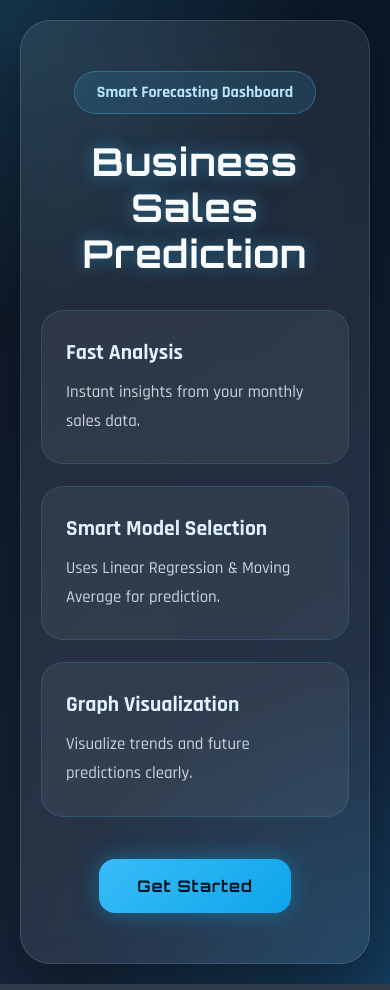
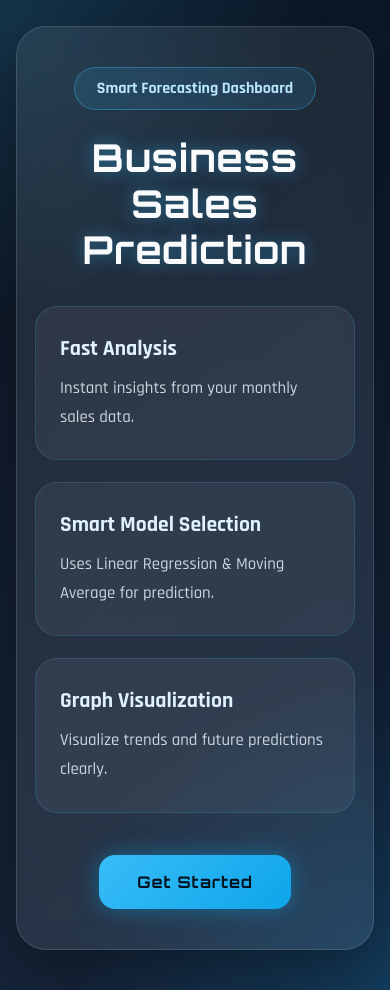
Before and after one commit to Vedika-Patil14/Business-Sales-Prediction, a Flask app: page / in a window 390 px wide. Run offline with Flask 3, Linux system fonts and the light colour scheme.

Commit message:
Fixed mobile scroll issue

```diff
--- a/static/style.css
+++ b/static/style.css
@@ -7,6 +7,15 @@
   font-family: 'Rajdhani', sans-serif;
 }
 
+/* ✅ FIXED GLOBAL SCROLL */
+html, body {
+  width: 100%;
+  min-height: 100%;
+  overflow-x: hidden;
+  overflow-y: auto;
+  -webkit-overflow-scrolling: touch;
+}
+
 body {
   min-height: 100vh;
 }
@@ -14,18 +23,18 @@ body {
 /* ---------- Landing Page ---------- */
 .landing-body {
   position: relative;
-  display: flex;
-  justify-content: center;
-  align-items: center;
   background:
     radial-gradient(circle at top left, rgba(56, 189, 248, 0.18), transparent 30%),
     radial-gradient(circle at bottom right, rgba(14, 165, 233, 0.18), transparent 30%),
     linear-gradient(135deg, #07111f, #0f1c2e, #15263f);
   color: white;
   padding: 20px;
-  overflow: hidden;
+  min-height: 100vh;
+  overflow-x: hidden;
+  overflow-y: auto;
 }
 
+/* overlay stays same */
 .landing-overlay {
   position: absolute;
   inset: 0;
@@ -33,6 +42,7 @@ body {
   pointer-events: none;
 }
 
+/* ✅ FIXED CENTER ISSUE */
 .landing-container {
   position: relative;
   z-index: 2;
@@ -40,6 +50,7 @@ body {
   max-width: 1100px;
   text-align: center;
   padding: 75px 35px;
+  margin: 20px auto;
   background: rgba(255, 255, 255, 0.08);
   border: 1px solid rgba(255, 255, 255, 0.12);
   border-radius: 30px;
@@ -132,6 +143,8 @@ body {
     linear-gradient(135deg, #111827, #182435, #1f2d43);
   color: #ffffff;
   padding: 28px;
+  overflow-x: hidden;
+  overflow-y: auto;
 }
 
 .dashboard-wrapper {
@@ -257,111 +270,32 @@ body {
   backdrop-filter: blur(10px);
 }
 
-.left-panel h2,
-.right-panel h2 {
-  color: #93c5fd;
-  font-size: 2rem;
-  margin-bottom: 22px;
-  font-family: 'Orbitron', sans-serif;
-}
+/* ---------- MOBILE FIX ---------- */
+@media (max-width: 768px) {
 
-.stats-grid {
-  display: grid;
-  grid-template-columns: 1fr 1fr;
-  gap: 18px;
-  margin-bottom: 22px;
-}
-
-.stat-card {
-  background: rgba(255, 255, 255, 0.08);
-  border-radius: 22px;
-  padding: 22px 20px;
-  border: 1px solid rgba(255,255,255,0.06);
-  transition: 0.3s ease;
-}
-
-.stat-card:hover {
-  transform: translateY(-4px);
-  box-shadow: 0 10px 24px rgba(0, 0, 0, 0.15);
-}
-
-.stat-card h3 {
-  color: #d1d5db;
-  font-size: 1.1rem;
-  margin-bottom: 14px;
-  font-weight: 700;
-}
-
-.stat-card p {
-  font-size: 1.08rem;
-  font-weight: 700;
-  color: #ffffff;
-  word-break: break-word;
-}
-
-#meanValue,
-#stdValue,
-#cvValue {
-  font-size: 2.6rem;
-  color: #ffffff;
-}
-
-#modelValue {
-  font-size: 1.45rem;
-  line-height: 1.4;
-  color: #7dd3fc;
-}
-
-.prediction-box {
-  background: linear-gradient(135deg, rgba(37, 99, 235, 0.18), rgba(14, 165, 233, 0.14));
-  border: 1px solid rgba(56, 189, 248, 0.35);
-  border-radius: 22px;
-  padding: 22px;
-}
-
-.prediction-box p {
-  font-size: 1.08rem;
-  margin-bottom: 14px;
-  line-height: 1.6;
-  color: #f8fafc;
-  font-weight: 500;
-}
-
-.prediction-box p:last-child {
-  margin-bottom: 0;
-}
-
-.chart-card {
-  background: #f8fafc;
-  border-radius: 24px;
-  padding: 22px;
-  min-height: 500px;
-  box-shadow: inset 0 0 0 1px rgba(0,0,0,0.04);
-}
-
-.chart-card canvas {
-  width: 100% !important;
-  height: 440px !important;
-}
-
-@media (max-width: 1100px) {
-  .landing-features {
-    grid-template-columns: 1fr;
+  html, body {
+    overflow-x: hidden;
+    overflow-y: auto;
   }
 
-  .dashboard-grid {
-    grid-template-columns: 1fr;
+  .landing-body {
+    display: block;
+    min-height: 100dvh;
+    padding: 16px;
   }
-}
 
-@media (max-width: 768px) {
   .landing-container {
-    padding: 50px 20px;
+    padding: 40px 18px;
+    margin: 10px auto 24px;
   }
 
   .landing-title {
     font-size: 2.4rem;
     letter-spacing: 1px;
+  }
+
+  .landing-features {
+    grid-template-columns: 1fr;
   }
 
   .input-row {
@@ -376,19 +310,8 @@ body {
     grid-template-columns: 1fr;
   }
 
-  #meanValue,
-  #stdValue,
-  #cvValue {
-    font-size: 2.2rem;
-  }
-
-  #modelValue {
-    font-size: 1.25rem;
-  }
-
-  .left-panel h2,
-  .right-panel h2 {
-    font-size: 1.45rem;
+  .dashboard-grid {
+    grid-template-columns: 1fr;
   }
 
   .nav-bar {
```
